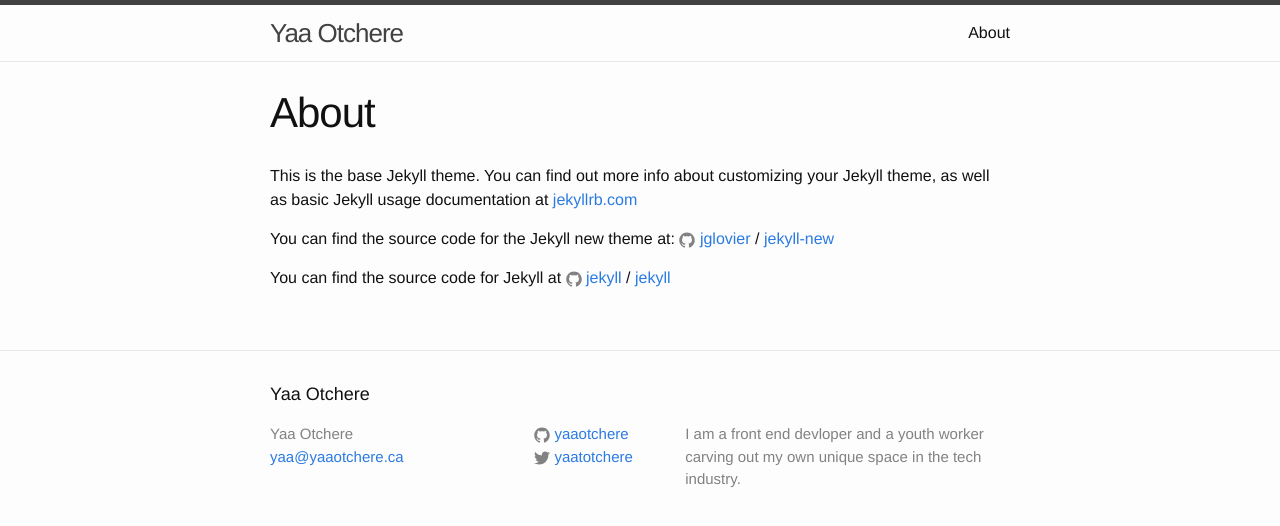
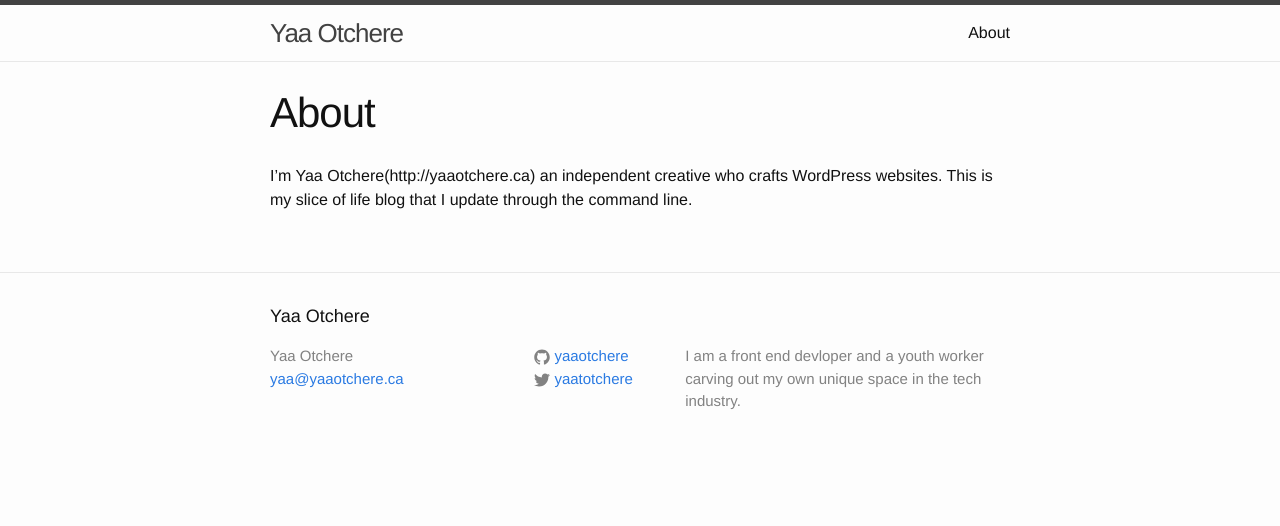
Before and after one commit to yaaotchere/blog, a Jekyll site: the page built from about.md, in a window 1280 px wide. Shown: the top 526 px of the page. Built offline with Jekyll 4.4.1, drawn with Linux system fonts in a browser that asks for light colours.

Commit message:
Personalized my about page

```diff
--- a/about.md
+++ b/about.md
@@ -4,12 +4,4 @@ title: About
 permalink: /about/
 ---
 
-This is the base Jekyll theme. You can find out more info about customizing your Jekyll theme, as well as basic Jekyll usage documentation at [jekyllrb.com](http://jekyllrb.com/)
-
-You can find the source code for the Jekyll new theme at:
-{% include icon-github.html username="jglovier" %} /
-[jekyll-new](https://github.com/jglovier/jekyll-new)
-
-You can find the source code for Jekyll at
-{% include icon-github.html username="jekyll" %} /
-[jekyll](https://github.com/jekyll/jekyll)
+I'm Yaa Otchere(http://yaaotchere.ca) an independent creative who crafts WordPress websites. This is my slice of life blog that I update through the command line.
```
